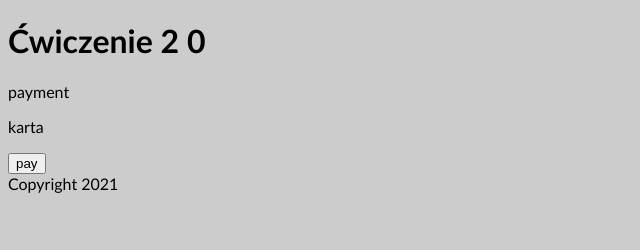
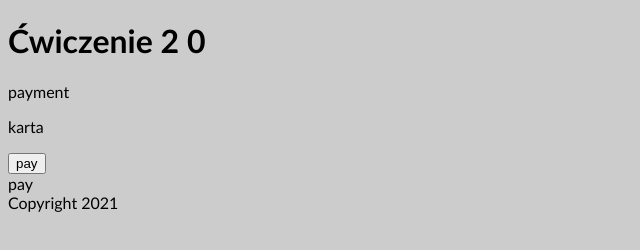
Before and after one commit to muhatamila/payment, a plain HTML site: page payment.html in a window 1280 px wide. Shown: the whole page, without its empty margins (0-640 px from the left). Drawn offline with Linux system fonts and the light colour scheme.

Commit message:
fixes #1 order form added

```diff
--- a/payment.html
+++ b/payment.html
@@ -22,6 +22,7 @@ payment
 karta
 </p>
 <button> pay </button>
+<form> pay </form>
 <footer> Copyright 2021 </footer>
 </body>
 </html>
```
